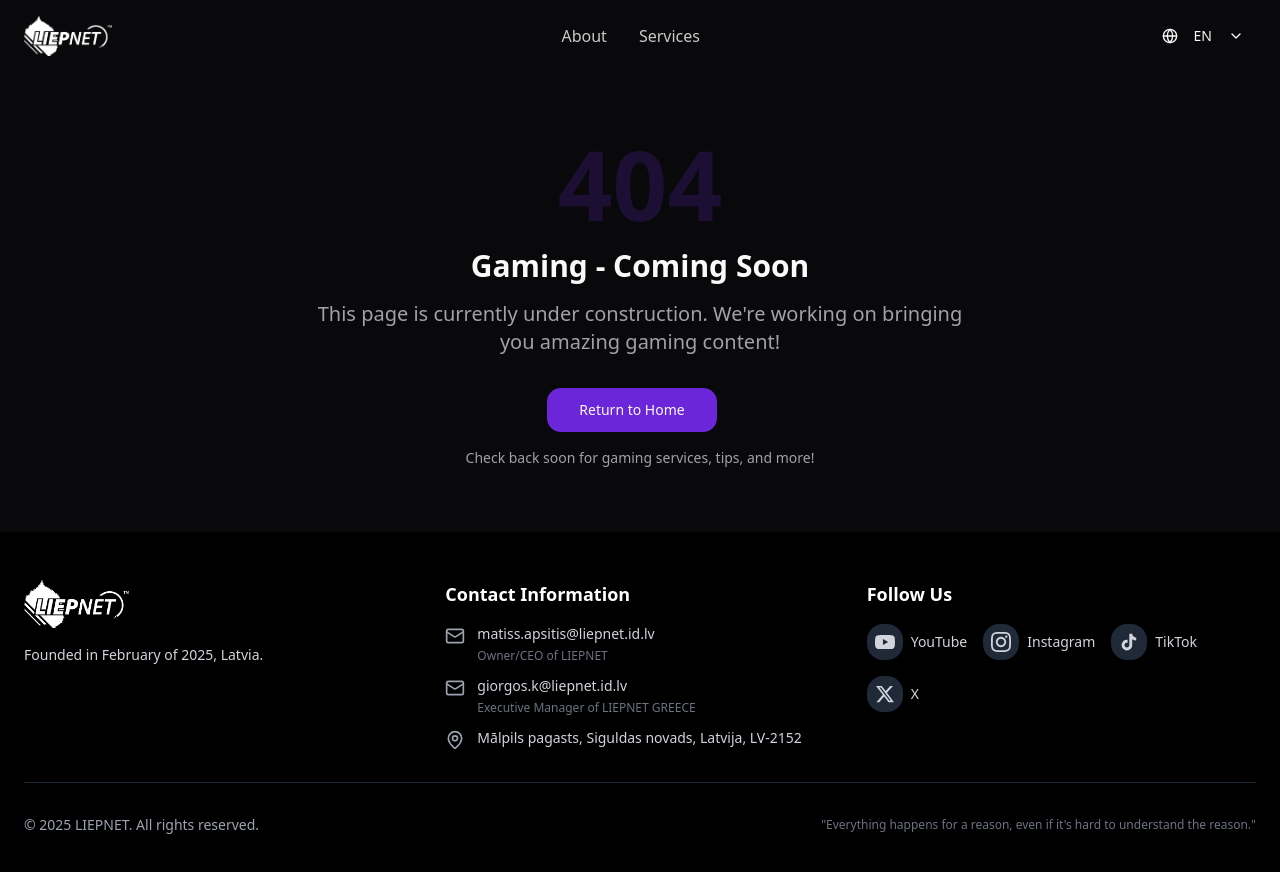
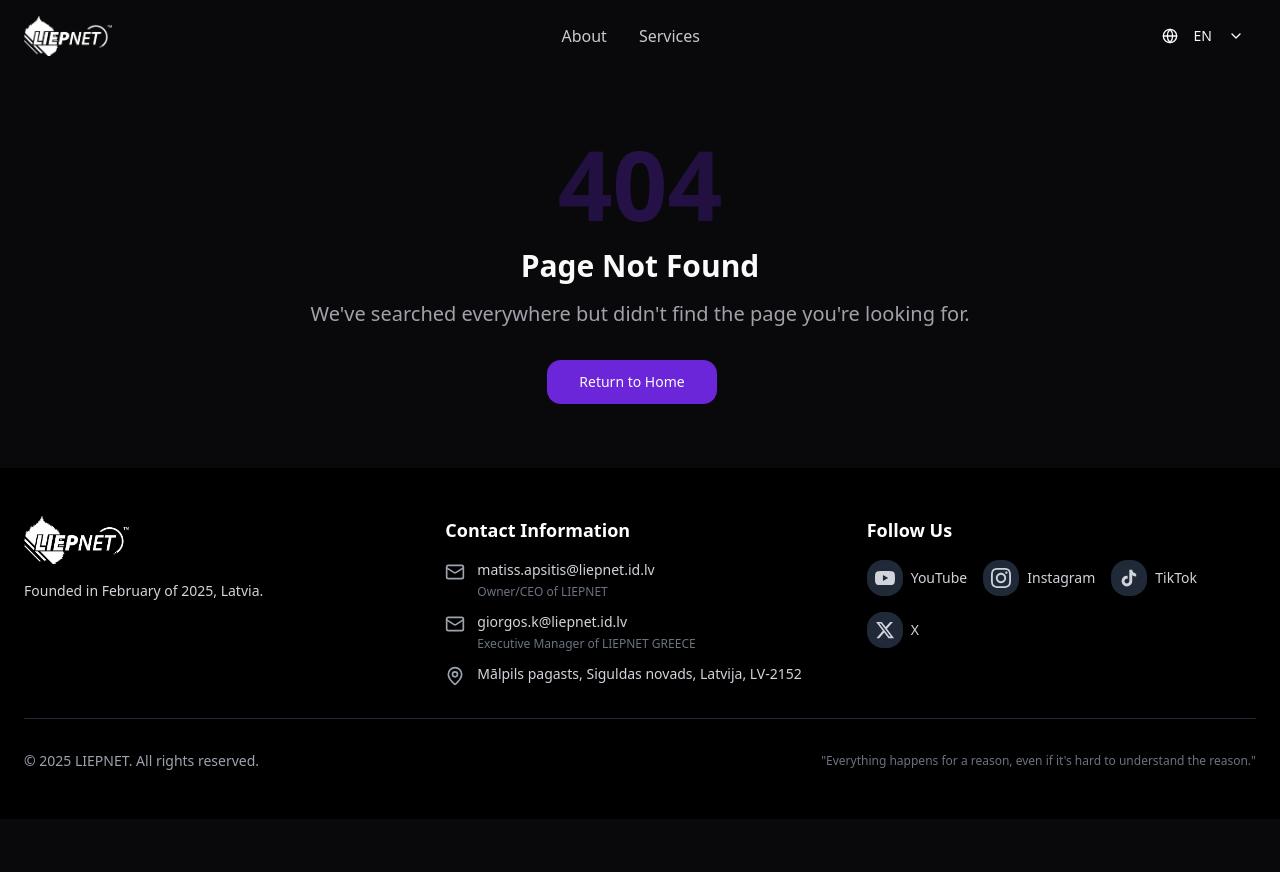
Before and after one commit to MatdoYT/liepnet-web1, a React (Vite) app: page /gaming in a window 1280 px wide. Shown: the top 872 px of the page. After the commit the page ends 819 px from the top, so only its background shows below. Built offline with nearby package versions, Linux system fonts and the light colour scheme.

Commit message:
Refactor 404 page

```diff
--- a/src/pages/Gaming.tsx
+++ b/src/pages/Gaming.tsx
@@ -13,12 +13,12 @@ const Gaming = () => {
       <main className="flex-1 flex items-center justify-center px-6 py-16">
         <div className="text-center max-w-2xl mx-auto">
           <div className="mb-8">
-            <h1 className="text-8xl font-bold text-primary/20 mb-4">404</h1>
+            <h1 className="text-8xl font-bold bg-gradient-to-r from-primary/10 via-primary/30 to-primary/10 bg-clip-text text-transparent mb-4">404</h1>
             <h2 className="text-3xl font-bold text-foreground mb-4">
-              {t('gaming')} - Coming Soon
+              Page Not Found
             </h2>
             <p className="text-xl text-muted-foreground mb-8">
-              This page is currently under construction. We're working on bringing you amazing gaming content!
+              We've searched everywhere but didn't find the page you're looking for.
             </p>
           </div>
 
@@ -28,9 +28,6 @@ const Gaming = () => {
                 Return to Home
               </Button>
             </Link>
-            <p className="text-sm text-muted-foreground">
-              Check back soon for gaming services, tips, and more!
-            </p>
           </div>
         </div>
       </main>
```
